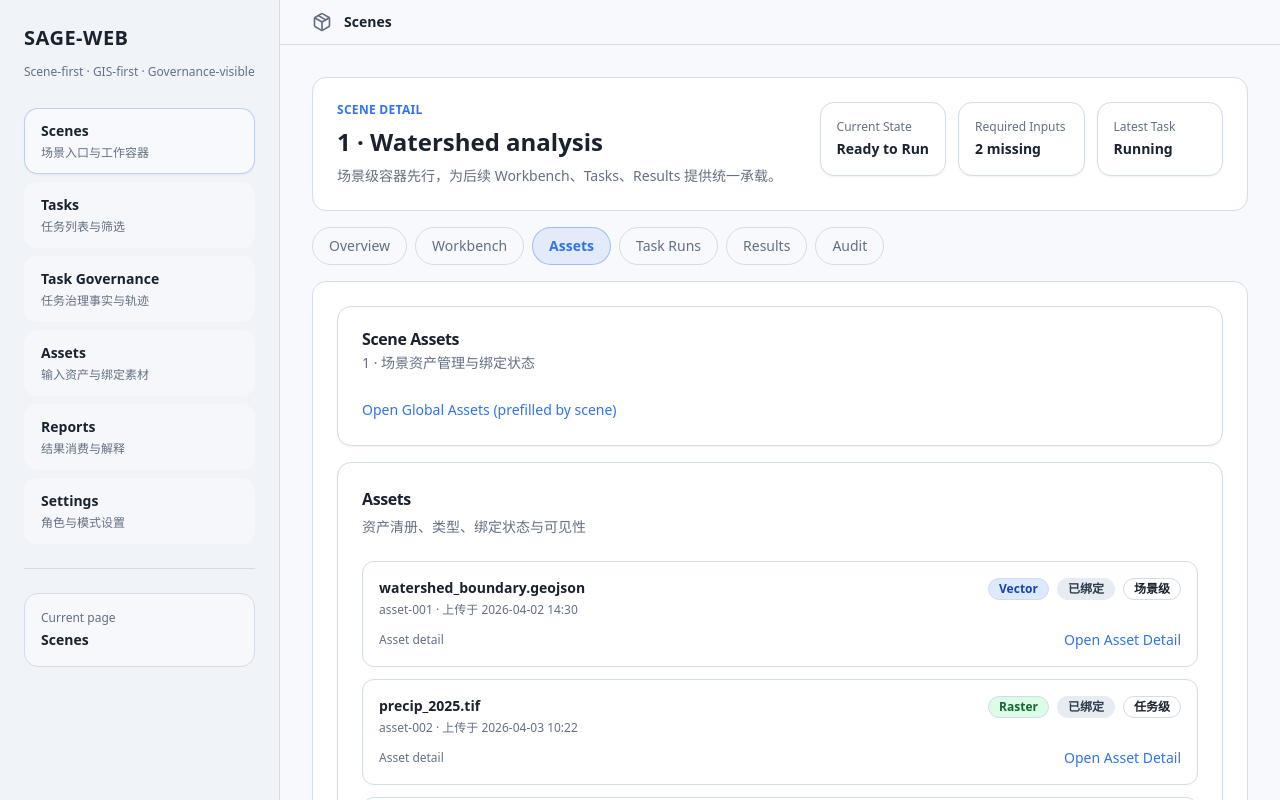
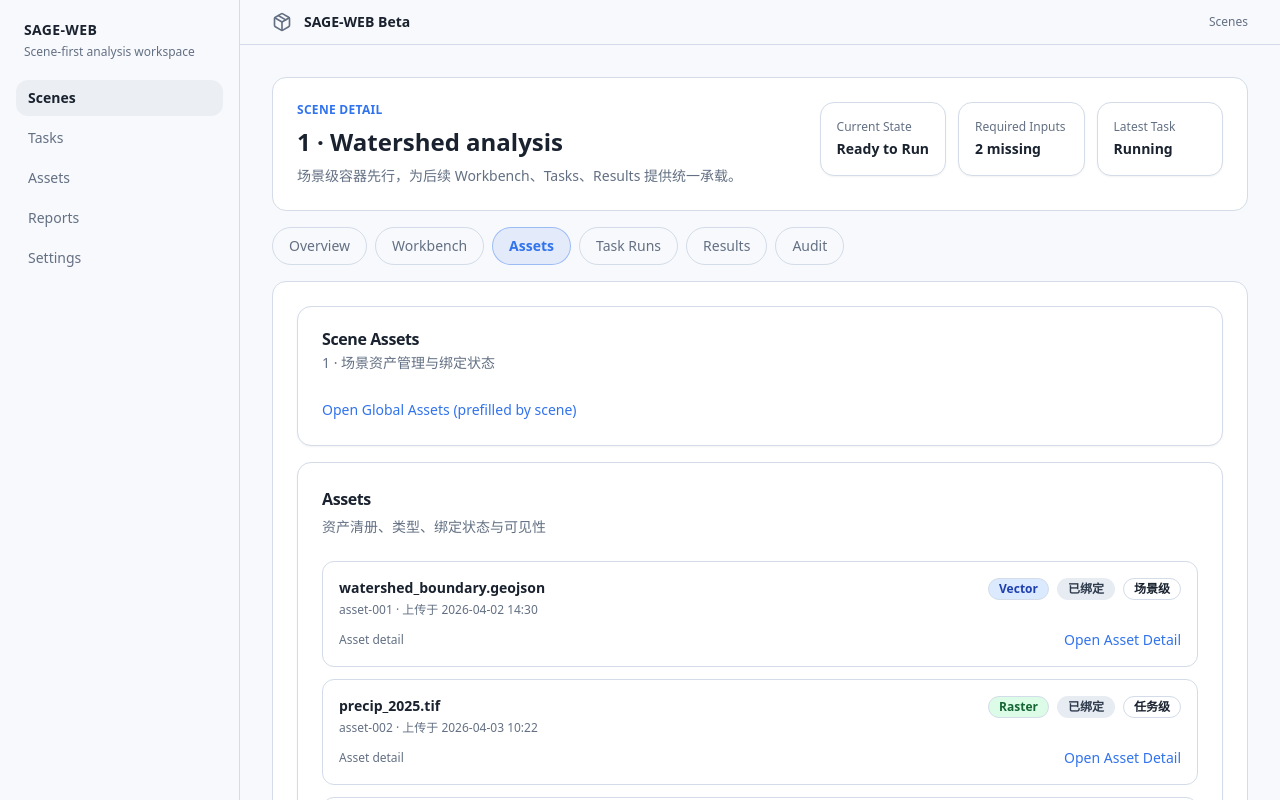
Before and after one commit to ssaurora/SAGE-WEB-Beta, a Next.js app: page /scenes/1/assets in a window 1280 px wide. Shown: the top 800 px of the page. Built offline with nearby package versions, Linux system fonts and the light colour scheme.

Commit message:
feat: Update navigation structure and enhance app shell layout for improved user experience

```diff
--- a/components/layout/app-shell.tsx
+++ b/components/layout/app-shell.tsx
@@ -4,7 +4,6 @@ import Link from "next/link";
 import { usePathname } from "next/navigation";
 import { primaryNav } from "@/config/navigation";
 import { cn } from "@/lib/utils";
-import { Separator } from "@/components/ui/separator";
 import { Package } from "lucide-react";
 
 function getPageTitle(pathname: string): string {
@@ -25,16 +24,16 @@ export function AppShell({ children }: { children: React.ReactNode }) {
   const pathname = usePathname();
 
   return (
-    <div className="grid min-h-screen grid-cols-1 lg:grid-cols-[280px_1fr]">
-      <aside className="border-b border-border bg-[hsl(var(--surface-soft))] p-6 lg:border-b-0 lg:border-r">
-        <div className="space-y-2">
-          <div className="text-xl font-extrabold tracking-wide">SAGE-WEB</div>
-          <p className="text-xs leading-6 text-muted-foreground">
-            Scene-first · GIS-first · Governance-visible
+    <div className="grid min-h-screen grid-cols-1 lg:grid-cols-[240px_1fr]">
+      <aside className="border-b border-border bg-background px-4 py-5 lg:border-b-0 lg:border-r">
+        <div className="space-y-1 px-2">
+          <div className="text-sm font-bold tracking-wide">SAGE-WEB</div>
+          <p className="text-xs text-muted-foreground">
+            Scene-first analysis workspace
           </p>
         </div>
 
-        <nav className="mt-6 flex flex-col gap-2">
+        <nav className="mt-5 flex flex-col gap-1">
           {primaryNav.map((item) => {
             const active =
               pathname === item.href || pathname.startsWith(`${item.href}/`);
@@ -43,31 +42,27 @@ export function AppShell({ children }: { children: React.ReactNode }) {
                 key={item.href}
                 href={item.href}
                 className={cn(
-                  "rounded-lg border border-transparent bg-background/70 px-4 py-3 transition hover:-translate-y-0.5 hover:border-border hover:shadow-sm",
-                  active && "border-primary/30 bg-background shadow-sm",
+                  "rounded-md px-3 py-2 transition-colors",
+                  "text-sm text-muted-foreground hover:bg-muted hover:text-foreground",
+                  active && "bg-muted font-semibold text-foreground",
                 )}
               >
-                <p className="text-sm font-semibold">{item.label}</p>
-                <p className="mt-1 text-xs text-muted-foreground">
-                  {item.description}
-                </p>
+                {item.label}
               </Link>
             );
           })}
         </nav>
-
-        <Separator className="my-6" />
-
-        <div className="rounded-lg border bg-background/80 p-4">
-          <p className="text-xs text-muted-foreground">Current page</p>
-          <p className="mt-1 text-sm font-semibold">{getPageTitle(pathname)}</p>
-        </div>
       </aside>
 
       <div className="min-w-0">
-        <header className="flex items-center gap-3 border-b bg-background/90 px-6 py-3 backdrop-blur lg:px-8">
-          <Package className="h-5 w-5 text-muted-foreground" />
-          <span className="text-sm font-semibold text-foreground">
+        <header className="flex items-center justify-between border-b bg-background/95 px-6 py-3 backdrop-blur lg:px-8">
+          <div className="flex items-center gap-3">
+            <Package className="h-5 w-5 text-muted-foreground" />
+            <span className="text-sm font-semibold text-foreground">
+              SAGE-WEB Beta
+            </span>
+          </div>
+          <span className="text-xs text-muted-foreground">
             {getPageTitle(pathname)}
           </span>
         </header>
--- a/config/navigation.ts
+++ b/config/navigation.ts
@@ -11,11 +11,6 @@ export const primaryNav: NavItem[] = [
     description: "场景入口与工作容器",
   },
   { label: "Tasks", href: "/tasks", description: "任务列表与筛选" },
-  {
-    label: "Task Governance",
-    href: "/task-governance/task-001",
-    description: "任务治理事实与轨迹",
-  },
   { label: "Assets", href: "/assets", description: "输入资产与绑定素材" },
   { label: "Reports", href: "/reports", description: "结果消费与解释" },
   { label: "Settings", href: "/settings", description: "角色与模式设置" },
```
Also changed, not shown: 1 other file (tests, documents, lock files or other folders).
